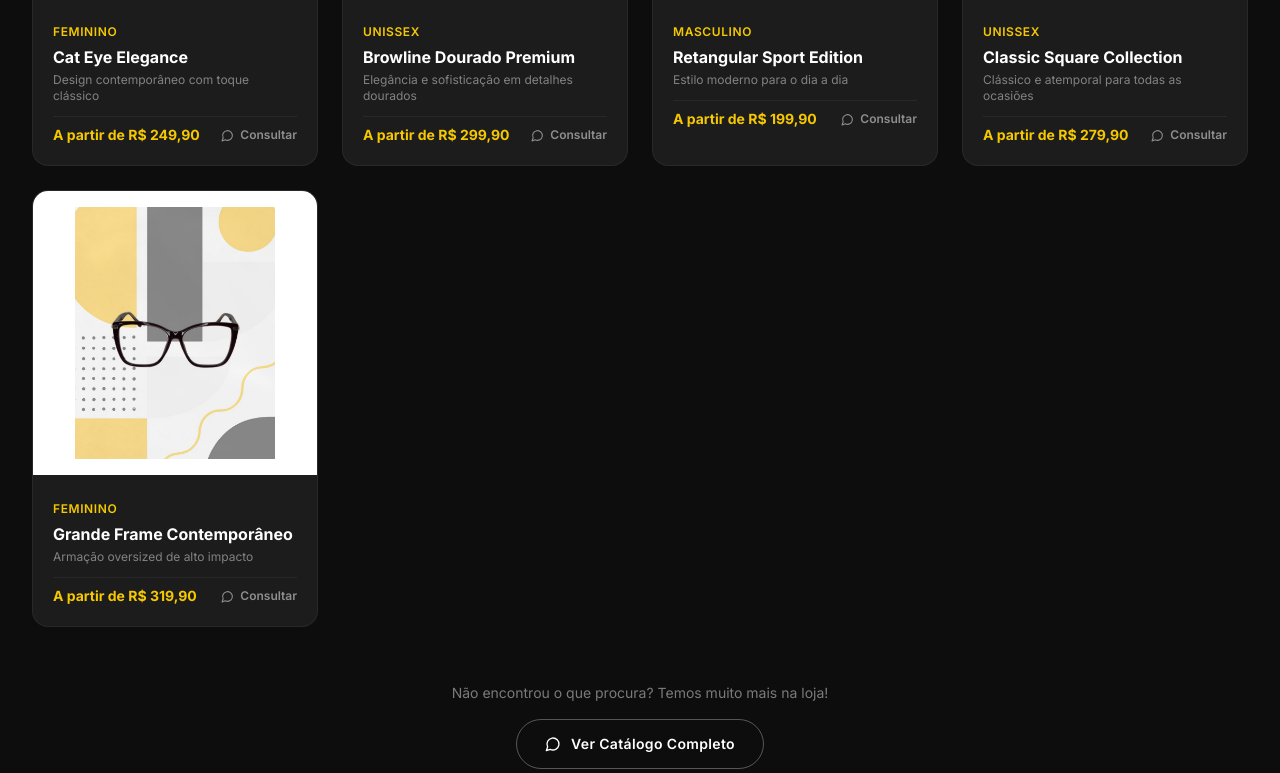
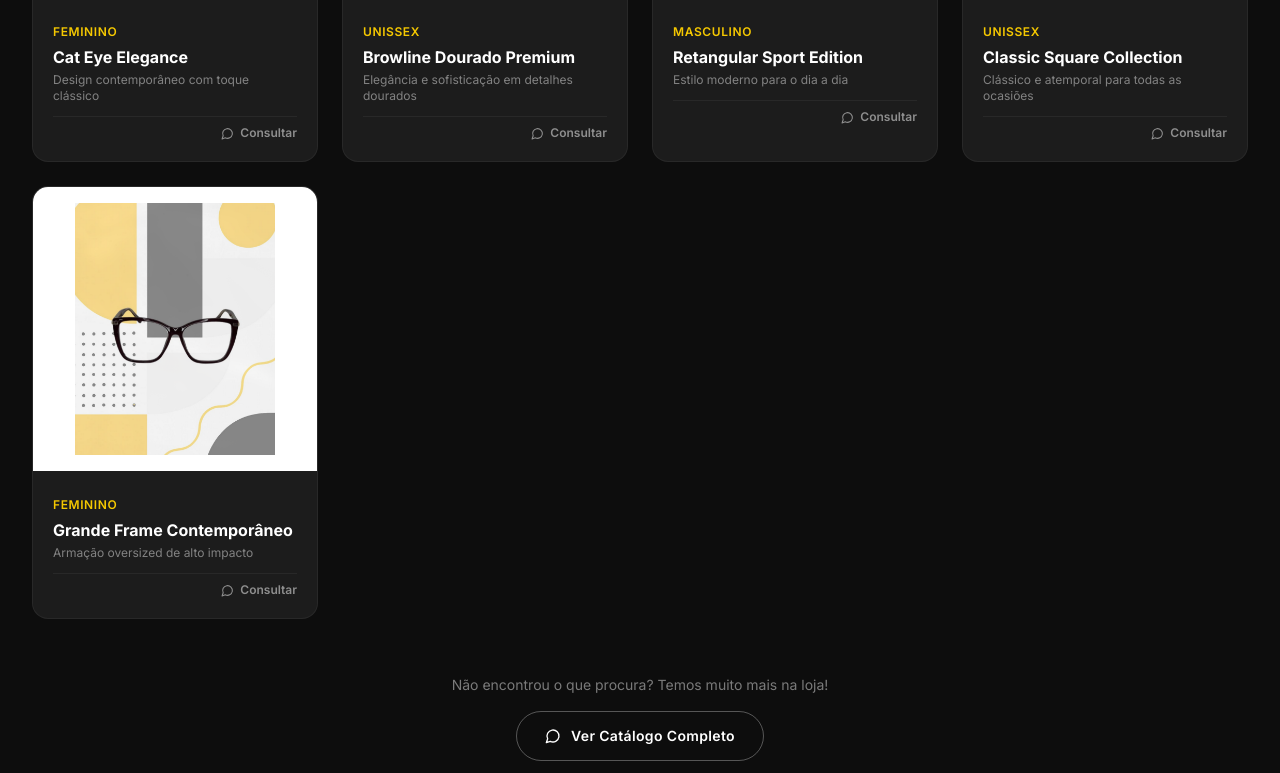
Before and after one commit to Caspiom/OticaPagueMenos, a React (Vite) app: page / in a window 1280 px wide. Shown: the part 1707-2480 px from the top of the page. Built offline with nearby package versions, Linux system fonts and the light colour scheme.

Commit message:
mudança nos preços

```diff
--- a/src/components/FeaturedProducts.jsx
+++ b/src/components/FeaturedProducts.jsx
@@ -105,8 +105,7 @@ export default function FeaturedProducts() {
                   <p className="text-white/45 text-xs mt-1">{product.description}</p>
                 </div>
 
-                <div className="flex items-center justify-between pt-2 border-t border-white/5">
-                  <span className="text-brand-yellow font-bold text-sm">{product.price}</span>
+                <div className="flex items-center justify-end pt-2 border-t border-white/5">
                   <a
                     href={makeWhatsAppLink(product)}
                     target="_blank"
--- a/src/components/Hero.jsx
+++ b/src/components/Hero.jsx
@@ -114,7 +114,7 @@ export default function Hero() {
             <div className="absolute bottom-4 right-4 lg:bottom-8 lg:right-8 bg-brand-gray/90 backdrop-blur-sm border border-brand-yellow/20 rounded-2xl px-4 py-3 text-left">
               <p className="text-brand-yellow text-xs font-semibold">Novo Lançamento</p>
               <p className="text-white text-sm font-bold mt-0.5">Cat Eye Elegance</p>
-              <p className="text-white/50 text-xs">A partir de R$ 249,90</p>
+              <p className="text-white/50 text-xs">Consulte condições</p>
             </div>
           </div>
         </div>
--- a/src/components/Services.jsx
+++ b/src/components/Services.jsx
@@ -39,9 +39,9 @@ const services = [
         <path strokeLinecap="round" strokeLinejoin="round" d="M9.813 15.904L9 18.75l-.813-2.846a4.5 4.5 0 00-3.09-3.09L2.25 12l2.846-.813a4.5 4.5 0 003.09-3.09L9 5.25l.813 2.846a4.5 4.5 0 003.09 3.09L15.75 12l-2.846.813a4.5 4.5 0 00-3.09 3.09z" />
       </svg>
     ),
-    title: 'Marcas Premium',
+    title: 'Qualidade, Agilidade e Preço Justo',
     description:
-      'Mais de 50 marcas nacionais e internacionais: Ray-Ban, Oakley, Vogue, Prada, Versace e muito mais para você escolher.',
+      'Qualidade na montagem, agilidade na entrega e preço justo. Na Ótica Pague Menos, você sai enxergando melhor — sem esperar.',
     highlight: false,
   },
   {
--- a/src/constants.js
+++ b/src/constants.js
@@ -32,7 +32,7 @@ export const PRODUCTS = [
     name: 'Cat Eye Elegance',
     category: 'Feminino',
     description: 'Design contemporâneo com toque clássico',
-    price: 'A partir de R$ 249,90',
+    price: null,
     image: '/imagens/swappy-20260327_114625.png',
     tag: 'Destaque',
     tagColor: 'brand-yellow',
@@ -42,7 +42,7 @@ export const PRODUCTS = [
     name: 'Browline Dourado Premium',
     category: 'Unissex',
     description: 'Elegância e sofisticação em detalhes dourados',
-    price: 'A partir de R$ 299,90',
+    price: null,
     image: '/imagens/swappy-20260327_114446.png',
     tag: 'Novo',
     tagColor: 'green-500',
@@ -52,7 +52,7 @@ export const PRODUCTS = [
     name: 'Retangular Sport Edition',
     category: 'Masculino',
     description: 'Estilo moderno para o dia a dia',
-    price: 'A partir de R$ 199,90',
+    price: null,
     image: '/imagens/swappy-20260327_114555.png',
     tag: null,
     tagColor: null,
@@ -62,7 +62,7 @@ export const PRODUCTS = [
     name: 'Classic Square Collection',
     category: 'Unissex',
     description: 'Clássico e atemporal para todas as ocasiões',
-    price: 'A partir de R$ 279,90',
+    price: null,
     image: '/imagens/swappy-20260327_114603.png',
     tag: 'Promoção',
     tagColor: 'red-500',
@@ -72,7 +72,7 @@ export const PRODUCTS = [
     name: 'Grande Frame Contemporâneo',
     category: 'Feminino',
     description: 'Armação oversized de alto impacto',
-    price: 'A partir de R$ 319,90',
+    price: null,
     image: '/imagens/swappy-20260327_114434.png',
     tag: null,
     tagColor: null,
```
